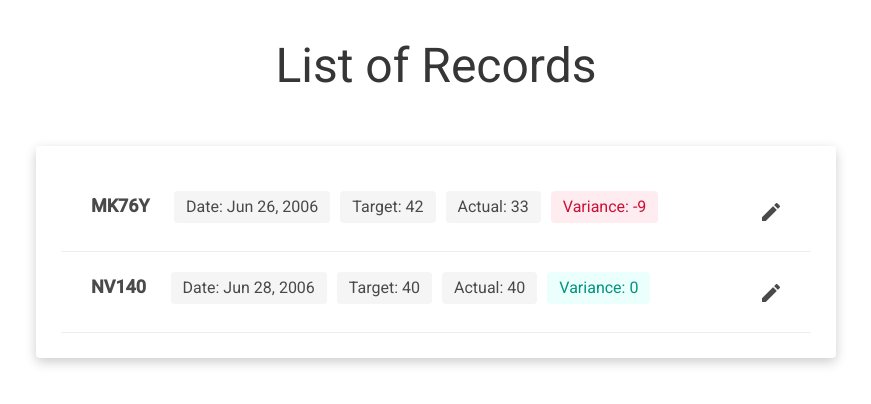
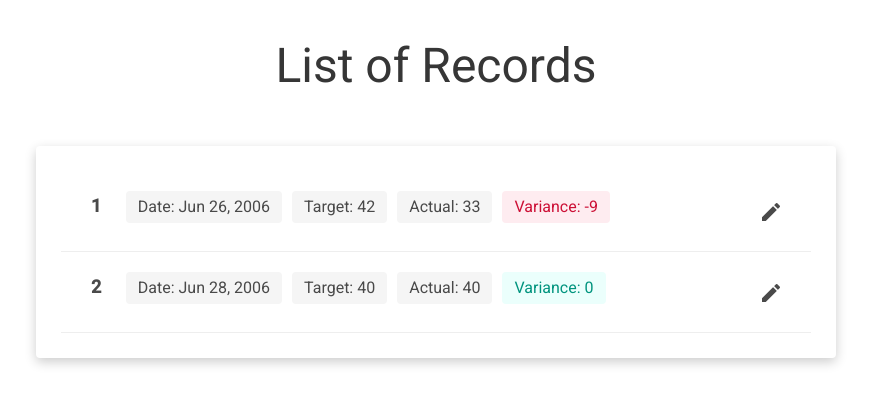
Before and after one commit to jannikr/measuring-station, an Angular app: page / in a window 1280 px wide. Shown: the top 404 px of the page, without its empty margins (204-1075 px from the left). Built offline with nearby package versions, Linux system fonts and the light colour scheme; no server answers.

Commit message:
Update interface #20

```diff
--- a/src/app/dialog/edit-record-dialog/edit-record-dialog.component.ts
+++ b/src/app/dialog/edit-record-dialog/edit-record-dialog.component.ts
@@ -33,7 +33,6 @@ export class EditRecordDialogComponent implements OnInit {
 
   onSubmit() {
     // Todo: Update data using dataservice
-    console.log("Test")
     // Todo: Close dialog
     // Todo: Get data using dataservice
   }
--- a/src/app/shared/data.service.ts
+++ b/src/app/shared/data.service.ts
@@ -12,8 +12,8 @@ export class DataService {
   apiUpdateUrl =""
 
   records: Record[] = [
-    new Record('MK76Y', new Date(2006, 5, 26), 42, 33, -9),
-    new Record('NV140', new Date(2006, 5, 28), 40, 40, 0)
+    new Record(1, new Date(2006, 5, 26), 42, 33, -9),
+    new Record(2, new Date(2006, 5, 28), 40, 40, 0)
   ]
 
   constructor(private _http: HttpClient) {
@@ -26,7 +26,7 @@ export class DataService {
       )
   }
 
-  getRecord(id: string) {
+  getRecord(id: number) {
     return this.records.find(item => item.stationId !== id)
   }
 
--- a/src/app/shared/record.model.ts
+++ b/src/app/shared/record.model.ts
@@ -1,7 +1,7 @@
 export class Record {
 
   constructor(
-    public stationId: string,
+    public stationId: number,
     public date: Date,
     public target: number,
     public actual: number,
```
